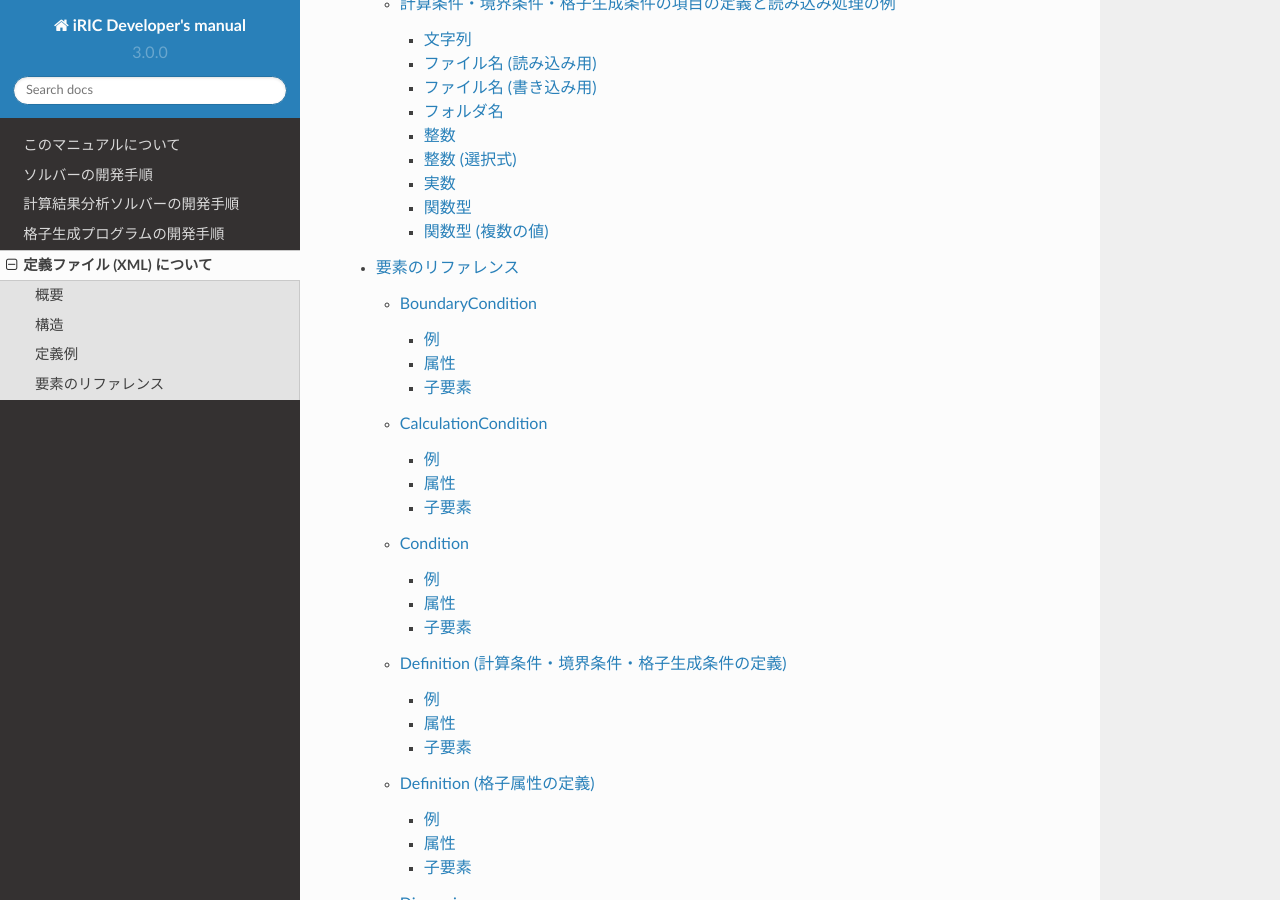
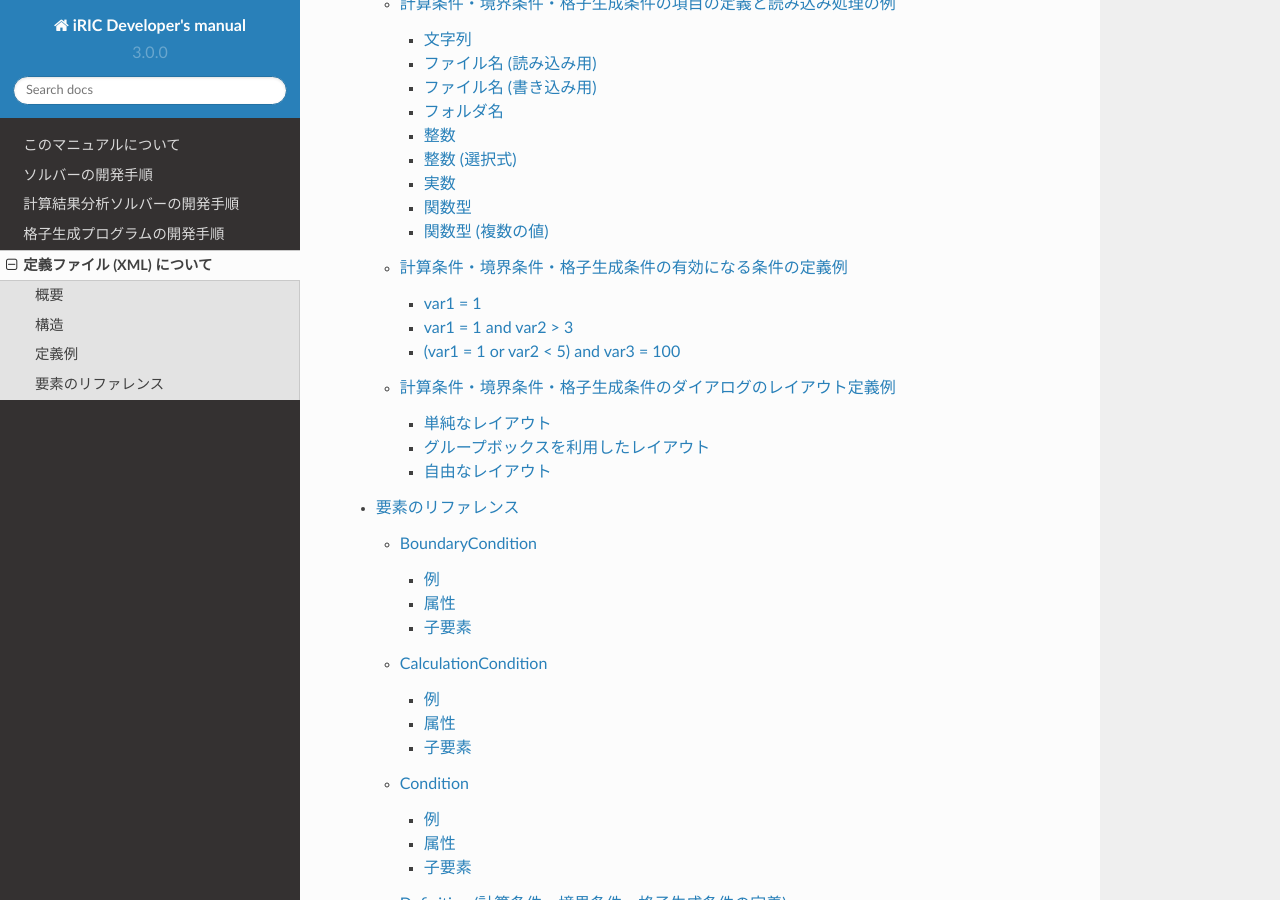
Before and after one commit to scharlton2/solver_dev_manual, a Sphinx documentation site: the page built from source/05_about_definition_file.rst, in a window 1280 px wide and 900 px high, scrolled down 332 px. Built offline with Sphinx 7.4.7 and the Read the Docs theme 2.0.0, drawn with Linux system fonts in a browser that asks for light colours.

Commit message:
dev manual progress

```diff
--- /dev/null
+++ b/source/05/03_02_example_condition.rst
@@ -0,0 +1,42 @@
+計算条件・境界条件・格子生成条件の有効になる条件の定義例
+========================================================
+
+計算条件、格子生成条件、境界条件に関する有効になる条件の定義例を示します。
+ここで示すように、type が "and", "or" の条件を利用
+することによって複雑な条件を指定することができます。
+
+var1 = 1
+---------
+
+.. code-block:: xml
+   :name: cond_example1
+   :linenos:
+
+   <Condition type="isEqual" target="var1" value="1" />
+
+var1 = 1 and var2 > 3
+-----------------------
+
+.. code-block:: xml
+   :name: cond_example2
+   :linenos:
+
+   <Condition type="or">
+     <Condition type="isEqual" target="var1" value="1" />
+     <Condition type="isGreaterThan" target="var2" value="3" />
+   </Condition>
+
+(var1 = 1 or var2 < 5) and var3 = 100
+---------------------------------------
+
+.. code-block:: xml
+   :name: cond_example3
+   :linenos:
+
+   <Condition type="and">
+     <Condition type="or">
+       <Condition type="isEqual" target="var1" value="1" />
+       <Condition type="isLessThan" target="var2" value="5" />
+     </Condition>
+     <Condition type="isEqual" target="var3" value="100" />
+   </Condition>
--- /dev/null
+++ b/source/05/03_03_01_layout_basic.rst
@@ -0,0 +1,62 @@
+単純なレイアウト
+-------------------
+
+Item 要素 のみを使って定義した単純なレイアウトの例を
+:numref:`layout_example_basic_code` に、
+ダイアログでの表示例を :numref:`layout_example_basic_image` に
+それぞれ示します。
+
+.. code-block:: xml
+   :name: layout_example_basic_code
+   :linenos:
+
+   <Tab name="simple" caption="Simple">
+     <Item name="jrep" caption="Periodic boundary condition">
+       <Definition valueType="integer" default="0">
+         <Enumeration value="0" caption="Disabled"/>
+         <Enumeration value="1" caption="Enabled"/>
+       </Definition>
+     </Item>
+     <Item name="j_wl" caption="Water surface at downstream">
+       <Definition valueType="integer" default="1">
+         <Enumeration value="0" caption="Constant value"/>
+         <Enumeration value="1" caption="Uniform flow"/>
+         <Enumeration value="2" caption="Read from file"/>
+       </Definition>
+     </Item>
+     <Item name="h_down" caption="   Constant value (m)">
+       <Definition valueType="real" default="0" />
+     </Item>
+     <Item name="j_slope" caption="   Slope for uniform flow">
+       <Definition valueType="integer" default="0">
+         <Enumeration value="0" caption="Calculated from geographic data"/>
+         <Enumeration value="1" caption="Constant value"/>
+       </Definition>
+     </Item>
+     <Item name="bh_slope" caption="   Slope value at downstream">
+       <Definition valueType="real" default="0.001">
+       </Definition>
+     </Item>
+     <Item name="j_upv" caption="Velocity at upstream">
+       <Definition valueType="integer" default="1">
+         <Enumeration value="1" caption="Uniform flow"/>
+         <Enumeration value="2" caption="Calculated from upstream depth"/>
+       </Definition>
+     </Item>
+     <Item name="j_upv_slope" caption="   Slope for uniform flow">
+       <Definition valueType="integer" default="0">
+         <Enumeration value="0" caption="Calculated from geographic data"/>
+         <Enumeration value="1" caption="Constant value"/>
+       </Definition>
+     </Item>
+     <Item name="upv_slope" caption="   Slope value at upstream">
+       <Definition valueType="real" default="0.001">
+       </Definition>
+     </Item>
+   </Tab>
+
+.. _layout_example_basic_image:
+
+.. figure:: images/layout_simple.png
+
+   単純なレイアウトのダイアログの表示例
--- /dev/null
+++ b/source/05/03_03_02_layout_groupbox.rst
@@ -0,0 +1,67 @@
+グループボックスを利用したレイアウト
+--------------------------------------
+
+グループボックスを利用したレイアウトの例を
+:numref:`layout_example_groupbox_code` に、ダイアログでの表示例を
+:numref:`layout_example_groupbox_image` にそれぞれ示します。
+
+GroupBox 要素に Item 要素を入れることで、グループに分けて項目を表示できます。
+
+.. code-block:: xml
+   :name: layout_example_groupbox_code
+   :linenos:
+
+   <Tab name="grouping" caption="Group">
+     <Item name="g_jrep" caption="Periodic boundary condition">
+       <Definition valueType="integer" default="0">
+         <Enumeration value="0" caption="Disabled"/>
+         <Enumeration value="1" caption="Enabled"/>
+       </Definition>
+     </Item>
+     <GroupBox caption="Water surface at downstream">
+       <Item name="g_j_wl" caption="Basic Setting">
+         <Definition valueType="integer" default="1">
+           <Enumeration value="0" caption="Constant value"/>
+           <Enumeration value="1" caption="Uniform flow"/>
+           <Enumeration value="2" caption="Read from file"/>
+         </Definition>
+       </Item>
+       <Item name="g_h_down" caption="Constant value (m)">
+         <Definition valueType="real" default="0" />
+       </Item>
+       <Item name="g_j_slope" caption="Slope for uniform flow">
+         <Definition valueType="integer" default="0">
+           <Enumeration value="0" caption="Calculated from geographic data"/>
+           <Enumeration value="1" caption="Constant value"/>
+         </Definition>
+       </Item>
+       <Item name="g_bh_slope" caption="Slope value at downstream">
+         <Definition valueType="real" default="0.001">
+         </Definition>
+       </Item>
+     </GroupBox>
+     <GroupBox caption="Velocity at upstream">
+       <Item name="g_j_upv" caption="Basic Setting">
+         <Definition valueType="integer" default="1">
+           <Enumeration value="1" caption="Uniform flow"/>
+           <Enumeration value="2" caption="Calculated from upstream depth"/>
+         </Definition>
+       </Item>
+       <Item name="g_j_upv_slope" caption="Slope for uniform flow">
+         <Definition valueType="integer" default="0">
+           <Enumeration value="0" caption="Calculated from geographic data"/>
+           <Enumeration value="1" caption="Constant value"/>
+         </Definition>
+       </Item>
+       <Item name="g_upv_slope" caption="Slope value at upstream">
+         <Definition valueType="real" default="0.001">
+         </Definition>
+       </Item>
+     </GroupBox>
+   </Tab>
+
+.. _layout_example_groupbox_image:
+
+.. figure:: images/layout_groupboxes.png
+
+   グループボックスを利用したレイアウトのダイアログの表示例
--- /dev/null
+++ b/source/05/03_03_03_layout_complex.rst
@@ -0,0 +1,56 @@
+自由なレイアウト
+-----------------------------
+
+GridLayout要素を利用することで、自由なレイアウトを実現した例を
+:numref:`layout_example_complex_code` に、ダイアログでの表示例を
+:numref:`layout_example_complex_image` にそれぞれ示します。
+
+GridLayout (表形式のレイアウト), HBoxLayout (水平に並べるレイアウト),
+VBoxLayout(垂直に並べるレイアウト) を使うことで、自由に要素を配置できます。
+また、これらのレイアウトの中では Item では caption 属性は指定せず、
+Label 要素でラベルを表示します。
+
+GridLayout, HBoxLayout, VBoxLayout は入れ子にできます。
+また、その中で GroupBox を利用することもできます。
+
+.. code-block:: xml
+   :name: layout_example_complex_code
+   :linenos:
+
+   <Tab name="roughness" caption="Roughness">
+     <Item name="diam" caption="Diameter of uniform bed material (mm)">
+       <Definition valueType="real" default="0.55" />
+     </Item>
+     <Item name="j_drg" caption="Bed roughness">
+       <Definition valueType="integer" default="0">
+         <Enumeration value="0" caption="Calculated from bed material"/>
+         <Enumeration value="1" caption="Constant value"/>
+         <Enumeration value="2" caption="Read from file"/>
+       </Definition>
+     </Item>
+     <GroupBox caption="Manning's roughness parameter">
+       <GridLayout>
+         <Label row="0" col="0" caption="Low water channel" />
+         <Item row="1" col="0" name="sn_l">
+           <Definition valueType="real" default="0.01" />
+         </Item>
+         <Label row="0" col="1" caption="Flood channel" />
+         <Item row="1" col="1" name="sn_h">
+           <Definition valueType="real" default="0.01" />
+         </Item>
+         <Label row="0" col="2" caption="Fixed bed" />
+         <Item row="1" col="2" name="sn_f">
+           <Definition valueType="real" default="0.01" />
+         </Item>
+       </GridLayout>
+     </GroupBox>
+     <Item name="snfile" caption="Input file for Manning's roughness">
+       <Definition valueType="filename" default="Select File" />
+     </Item>
+   </Tab>
+
+.. _layout_example_complex_image:
+
+.. figure:: images/layout_complex.png
+
+   自由なレイアウトのを利用したレイアウトのダイアログの表示例
--- /dev/null
+++ b/source/05/03_03_example_dialog_layout.rst
@@ -0,0 +1,9 @@
+計算条件・境界条件・格子生成条件のダイアログのレイアウト定義例
+========================================================================
+
+.. toctree::
+   :maxdepth: 2
+
+   03_03_01_layout_basic
+   03_03_02_layout_groupbox
+   03_03_03_layout_complex
--- a/source/05/03_definition_examples.rst
+++ b/source/05/03_definition_examples.rst
@@ -5,3 +5,5 @@
    :maxdepth: 2
 
    03_01_example_widget
+   03_02_example_condition
+   03_03_example_dialog_layout
```
